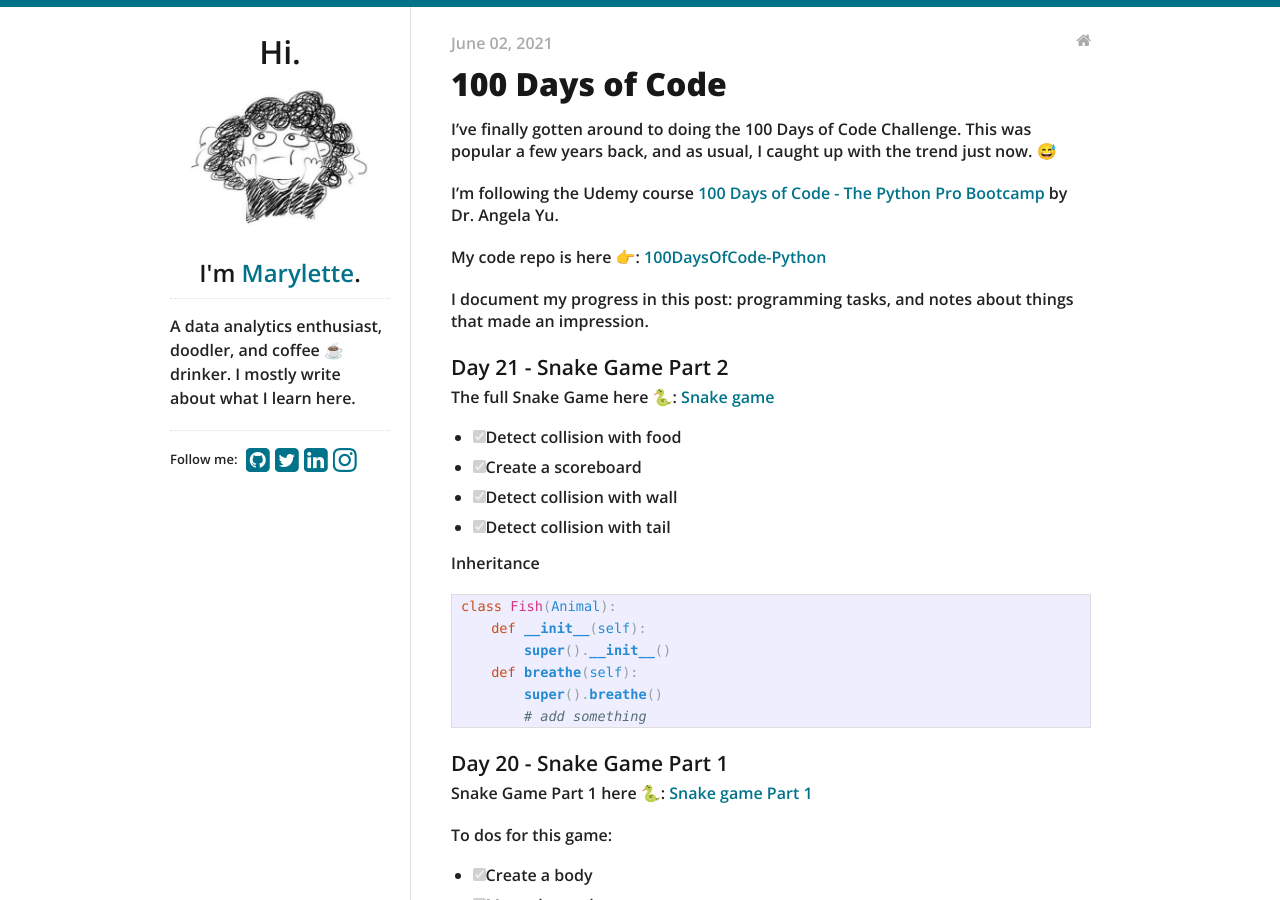
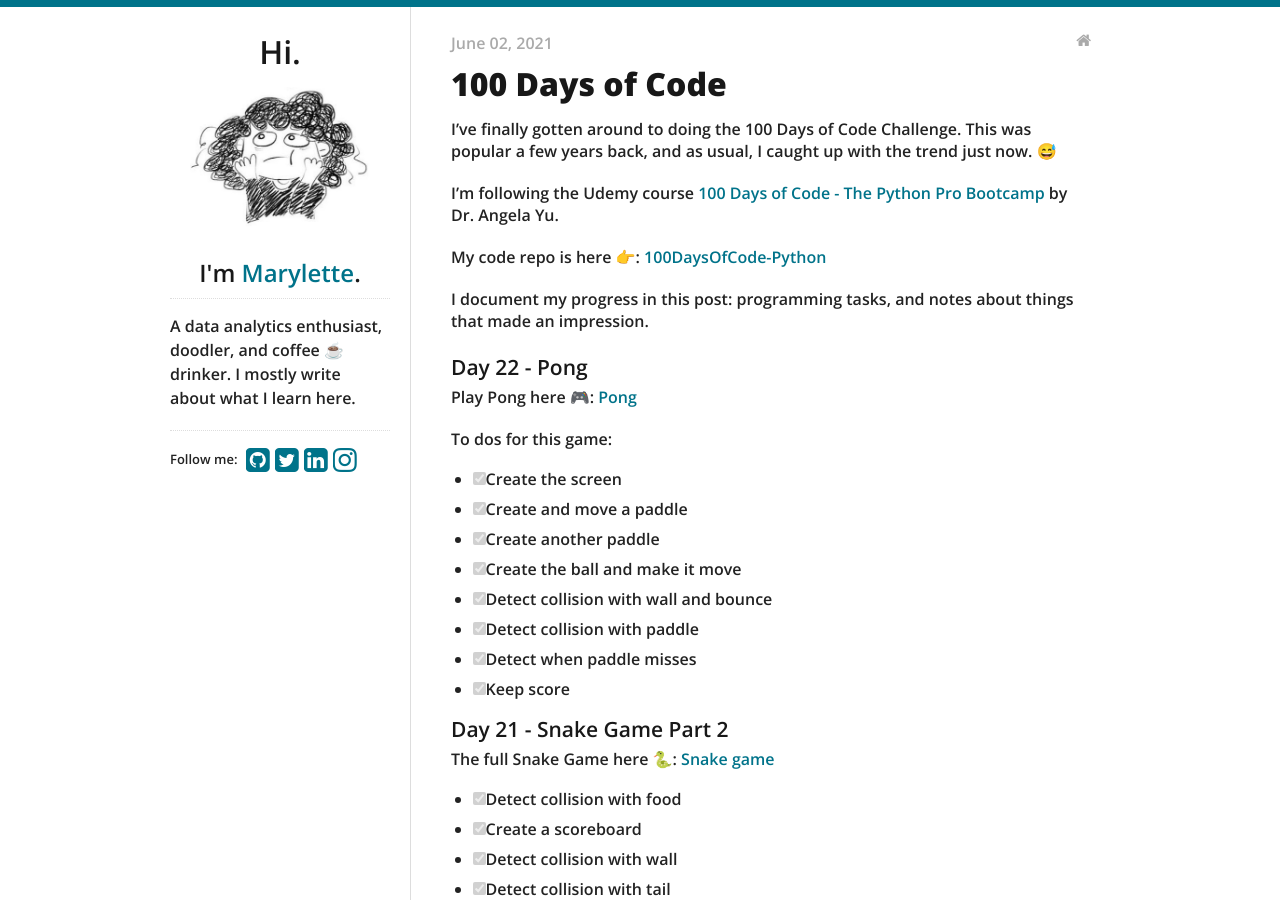
Before and after one commit to maryletteroa/maryletteroa.github.io, a Jekyll site: the page built from _posts/2021-06-02-hundred-days-of-python.md, in a window 1280 px wide and 900 px high. Built offline with Jekyll 4.4.1, drawn with Linux system fonts in a browser that asks for light colours.

Commit message:
update post

```diff
--- a/_posts/2021-06-02-hundred-days-of-python.md
+++ b/_posts/2021-06-02-hundred-days-of-python.md
@@ -13,6 +13,21 @@
 
 I document my progress in this post: programming tasks, and notes about things that made an impression.
 
+
+#### Day 22 - Pong
+
+Play Pong here 🎮: [Pong](https://replit.com/@maryletteroa/pong)
+
+To dos for this game:
+
+- [x] Create the screen
+- [x] Create and move a paddle
+- [x] Create another paddle
+- [x] Create the ball and make it move
+- [x] Detect collision with wall and bounce
+- [x] Detect collision with paddle
+- [x] Detect when paddle misses
+- [x] Keep score
 
 #### Day 21 - Snake Game Part 2
 
```
